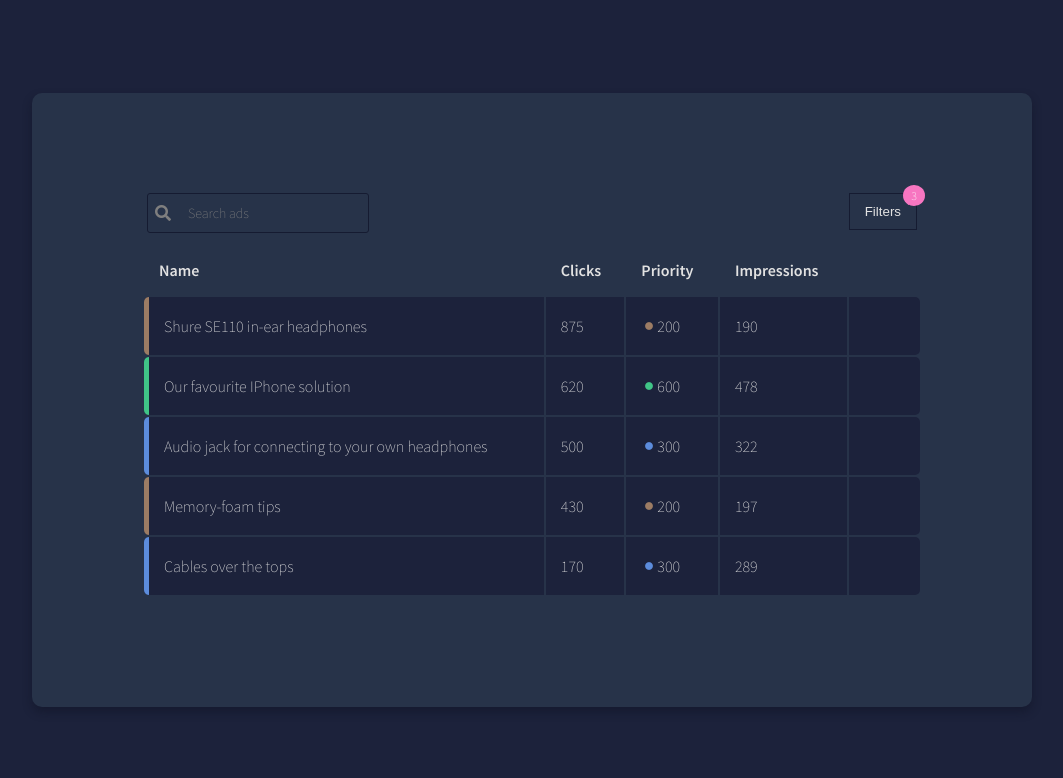
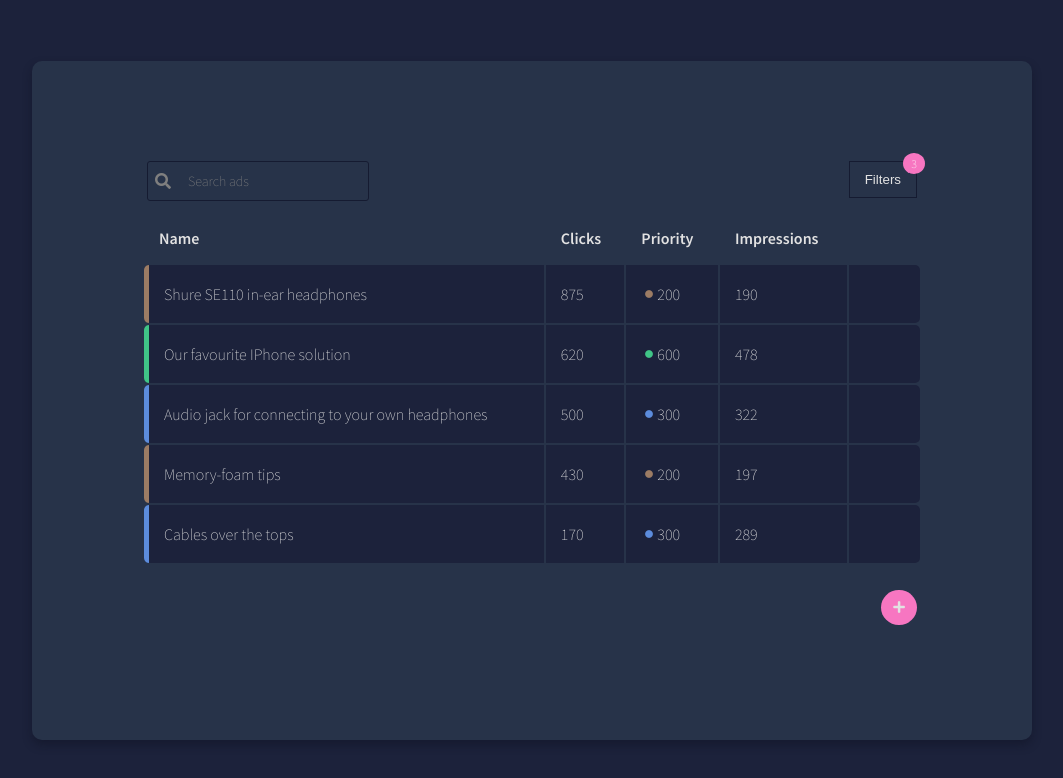
Before and after one commit to theycallmereza/ui_components, a plain HTML site: page 03_ads_manager/index.html in a window 1280 px wide. Shown: the whole page, without its empty margins (108-1171 px from the left). Drawn offline with Linux system fonts and the light colour scheme.

Commit message:
add button to for create new add

```diff
--- a/03_ads_manager/css/style.css
+++ b/03_ads_manager/css/style.css
@@ -167,6 +167,21 @@ table tbody tr:hover .delete {
     right: -8px;
     padding: 3px 8px;
     border-radius: 50%;
-    background-color: #F776C1;
+    background-color: #f776c1;
     font-size: 12px;
 }
+
+.add-ad {
+    float: right;
+    margin: 15px;
+}
+
+.add-ad button {
+    cursor: pointer;
+    border: 0;
+    border-radius: 50%;
+    padding: 10px 12px;
+    color: #e2e2e2;
+    font-weight: bold;
+    background-color: #f776c1;
+}
--- a/03_ads_manager/index.html
+++ b/03_ads_manager/index.html
@@ -83,6 +83,9 @@
         </tr>
         </tbody>
     </table>
+    <div class="add-ad">
+        <button><i class="fas fa-plus"></i></button>
+    </div>
 </div>
 
 </body>
```
